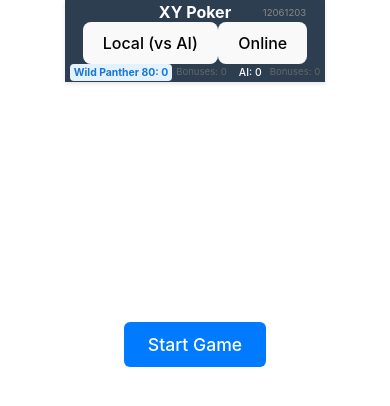
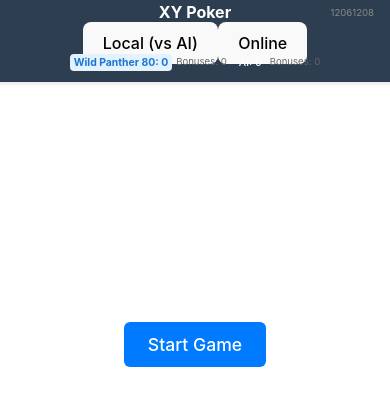
Before and after one commit to sotwat/xy-poker, a React (Vite) app: page / in a window 390 px wide. Shown: the top 406 px of the page. Built offline with nearby package versions, Linux system fonts and the light colour scheme; no server answers.

Commit message:
fix: スマホ版GameInfoを10px上に移動、画面横全体に拡大 (v12061208)
- transform: translateY(-10px)で10px上に移動
- width: 100vw, max-width: 100vwで画面横全体を使用
- margin-left: 0, margin-right: 0で余白削除
- 縦の長さは維持

```diff
--- a/src/App.tsx
+++ b/src/App.tsx
@@ -386,7 +386,7 @@ function App() {
   return (
     <div className="app">
       <header className="app-header">
-        <h1>XY Poker <span className="version">12061203</span></h1>
+        <h1>XY Poker <span className="version">12061208</span></h1>
         {((mode === 'local' && phase === 'setup') || (mode === 'online' && !isOnlineGame)) && (
           <div className="mode-switch">
             <button
--- a/src/components/GameInfo.css
+++ b/src/components/GameInfo.css
@@ -113,10 +113,17 @@
         padding: 0 2px 1px 2px;
         gap: 0;
         margin-bottom: 0;
-        width: 100%;
+        margin-left: 0;
+        margin-right: 0;
+        width: 100vw;
+        max-width: 100vw;
         box-sizing: border-box;
         box-shadow: none;
         background: transparent;
+        transform: translateY(-10px);
+        position: relative;
+        left: 0;
+        right: 0;
     }
 
     .status-bar {
```
